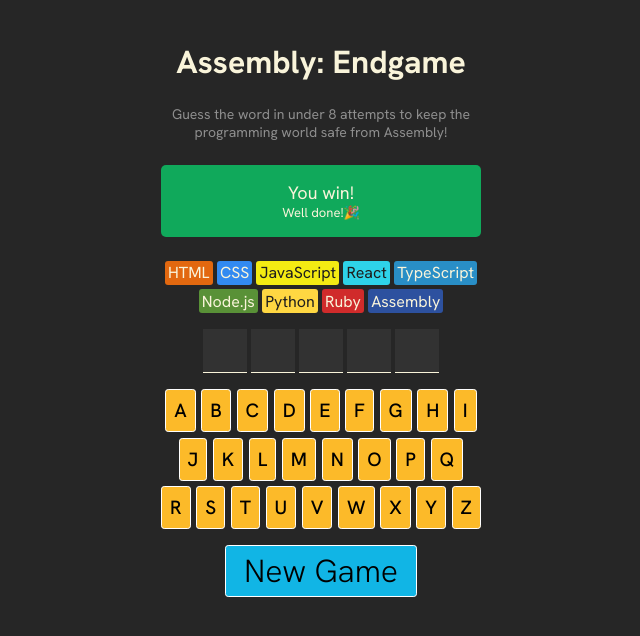
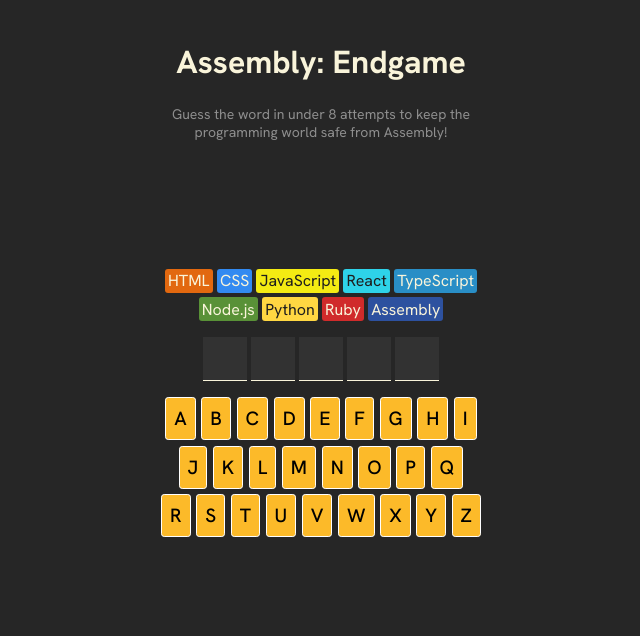
Before and after one commit to ppl-call-me-tima/assembly-endgame, a React (Vite) app: page / in a window 1280 px wide. Shown: the top 636 px of the page, without its empty margins (319-959 px from the left). Built offline with nearby package versions, Linux system fonts and the light colour scheme.

Commit message:
Add determination of game over/winnig/losing, and conditionally render the end status bar

```diff
--- a/App.jsx
+++ b/App.jsx
@@ -5,11 +5,17 @@ import Header from "./components/Header"
 import StatusBar from "./components/StatusBar"
 import Languages from "./components/Languages"
 
+import { languages } from "./languages"
+
 export default function AssemblyEndgame() {
   const [currentWord, setCurrentWord] = useState("react")
   const [guessedLetters, setGuessedLetters] = useState([])
 
   const wrongGuessCount = guessedLetters.filter(letter => !currentWord.includes(letter)).length
+
+  const isGameLost = wrongGuessCount >= languages.length - 1
+  const isGameWon = currentWord.split("").every(letter => guessedLetters.includes(letter))
+  const isGameOver = isGameLost || isGameWon
 
   function letterPressed(letter) {
     setGuessedLetters(prevGuessedLetters => (
@@ -57,7 +63,7 @@ export default function AssemblyEndgame() {
     <main>
       <div className="upper-box">
         <Header />
-        <StatusBar />
+        <StatusBar isGameOver={isGameOver} isGameWon={isGameWon} isGameLost={isGameLost} />
         <Languages wrongGuessCount={wrongGuessCount} />
 
         <div className="word-revealer">
@@ -69,7 +75,7 @@ export default function AssemblyEndgame() {
         {keyboardChips}
       </div>
 
-      <button className="new-game">New Game</button>
+      {isGameOver && <button className="new-game">New Game</button>}
     </main>
   )
 }
--- a/components/StatusBar.jsx
+++ b/components/StatusBar.jsx
@@ -1,11 +1,29 @@
-export default function StatusBar() {
+import { clsx } from "clsx"
+
+export default function StatusBar(props) {
+  const className = clsx(["status-bar", {
+    win: props.isGameWon,
+    lose: props.isGameLost,
+  }])
+
   return (
-    <div className="status-bar">
-      <p>
-        <span style={{ fontSize: "large" }}>You win!</span>
-        <br />
-        <span style={{ fontSize: "small" }}>Well done!🎉</span>
-      </p>
+    <div className={className}>
+      {props.isGameWon &&
+        <p>
+          <span style={{ fontSize: "large" }}>You win!</span>
+          <br />
+          <span style={{ fontSize: "small" }}>Well done!🎉</span>
+        </p>
+      }
+
+      {props.isGameLost &&
+        <p>
+          <span style={{ fontSize: "large" }}>Game over!</span>
+          <br />
+          <span style={{ fontSize: "small" }}>You lose! Better start learning Assembly 😭</span>
+        </p>
+      }
+
     </div>
   )
 }
--- a/index.css
+++ b/index.css
@@ -39,13 +39,21 @@ header>p {
 
 .status-bar {
   display: flex;
+  align-items: center;
   justify-content: center;
   text-align: center;
   color: #F9F4DA;
   border-radius: 5px;
   margin-block: 1.5rem;
+  height: 5rem;
+}
 
+div.win {
   background-color: #10A95B;
+}
+
+div.lose {
+  background-color: #BA2A2A;
 }
 
 .lang-grid {
```
